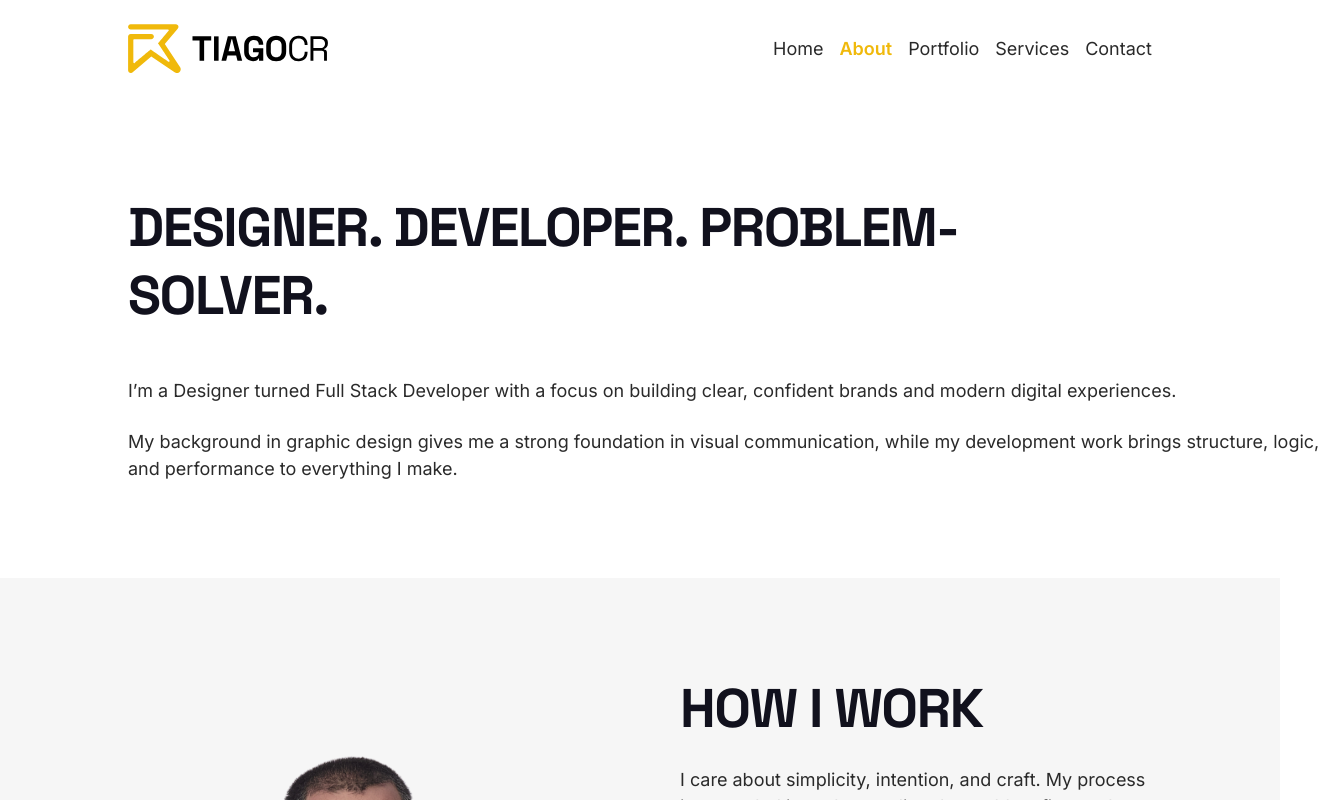
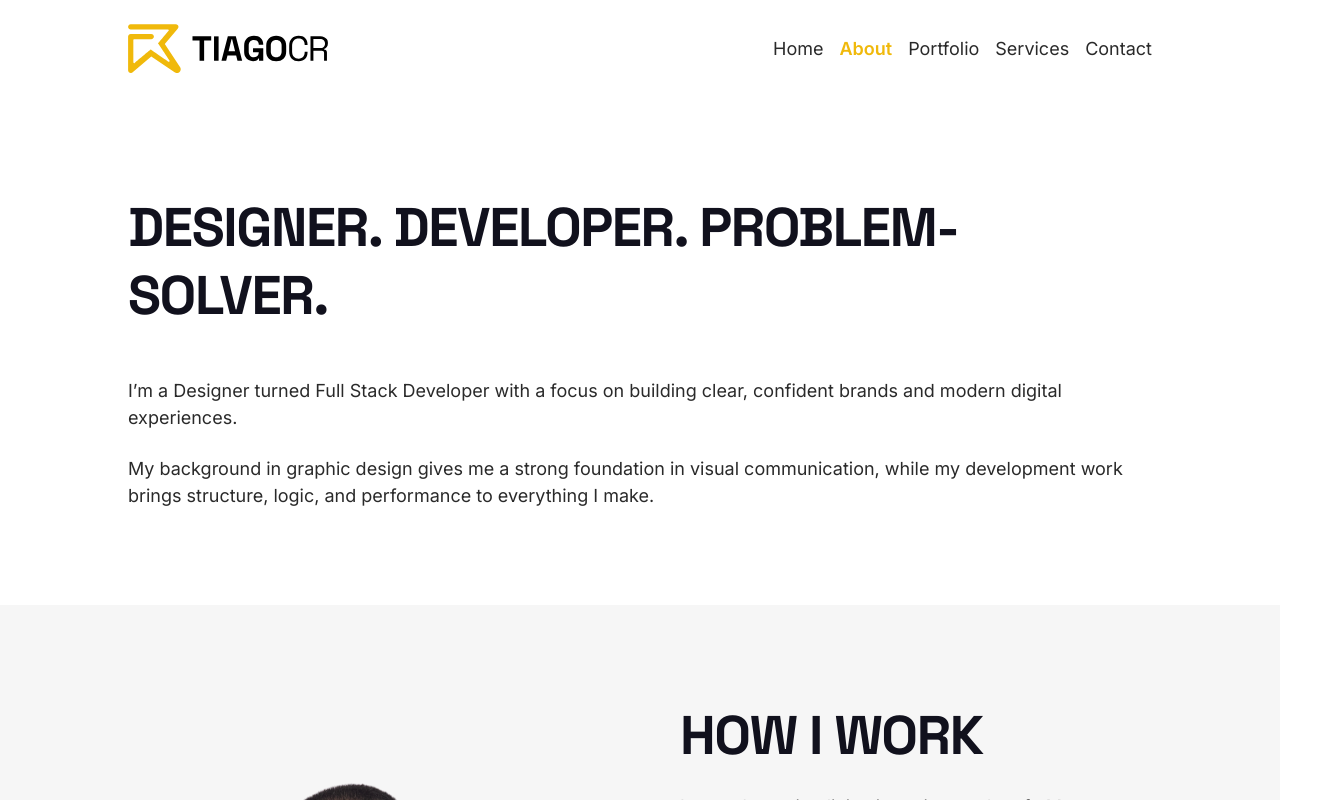
Before and after one commit to tiagocostarebelo/reactjs-tiagocr-portfolio, a React (Vite) app: page /about in a window 1280 px wide. Shown: the top 800 px of the page, 1328 px wide, since content can reach past the window. Built offline with nearby package versions, Linux system fonts and the light colour scheme.

Commit message:
fix: small fix to the MediaTextSection and SectionsHero components MediaTextSection order of the elements was not rendering correctly SectionsHero width of the paragraph had to be changed to max width to stop it from pushing out

```diff
--- a/src/components/sections/MediaTextSection.jsx
+++ b/src/components/sections/MediaTextSection.jsx
@@ -13,8 +13,8 @@ const MediaTextSection = ({
     reverse = false
 }) => {
 
-    const textOrder = reverse ? "order-1 md:order-2" : "order-2 md:order-1";
-    const imageOrder = reverse ? "order-2 md:order-1" : "order-1 md:order-2";
+    const textOrder = reverse ? "order-1 md:order-2" : "order-1 md:order-1";
+    const imageOrder = reverse ? "order-2 md:order-1" : "order-2 md:order-2";
     // const textAlign = reverse ? "text-right" : "text-left";
 
     return (
--- a/src/components/sections/SectionsHero.jsx
+++ b/src/components/sections/SectionsHero.jsx
@@ -13,8 +13,8 @@ const SectionsHero = ({
         <section className="w-full h-auto py-24 bg-white space-y-12">
             <h1 className="text-3xl font-bold uppercase text-black-rich tracking-tight leading-tight">{heading}</h1>
             <div className="space-y-6">
-                <p className="text-base text-gray-dark md:w-[1200px]">{text}</p>
-                {text2 === "" ? "" : <p className="text-base text-gray-dark md:w-[1200px]">{text2}</p>}
+                <p className="text-base text-gray-dark md:max-w-[1200px]">{text}</p>
+                {text2 === "" ? "" : <p className="text-base text-gray-dark md:max-w-[1200px]">{text2}</p>}
 
             </div>
 
--- a/src/pages/servicesPage.jsx
+++ b/src/pages/servicesPage.jsx
@@ -26,7 +26,7 @@ const ServicesPage = () => {
                 ctaVariant="btn-secondary"
                 imgSrc="/images/brand.jpg"
                 altText="Brand Design"
-                reverse="true"
+                reverse={true}
             />
 
             <MediaTextSection
@@ -43,7 +43,7 @@ const ServicesPage = () => {
                 ctaVariant="btn-secondary"
                 imgSrc="/images/webdev.jpg"
                 altText="Web Development"
-                reverse="false"
+                reverse={false}
             />
 
             <MediaTextSection
@@ -59,7 +59,7 @@ const ServicesPage = () => {
                 ctaVariant="btn-secondary"
                 imgSrc="/images/emaildev.jpg"
                 altText="Email Development"
-                reverse="true"
+                reverse={true}
             />
             <Contact
                 heading="Let’s talk about your project!"
```
